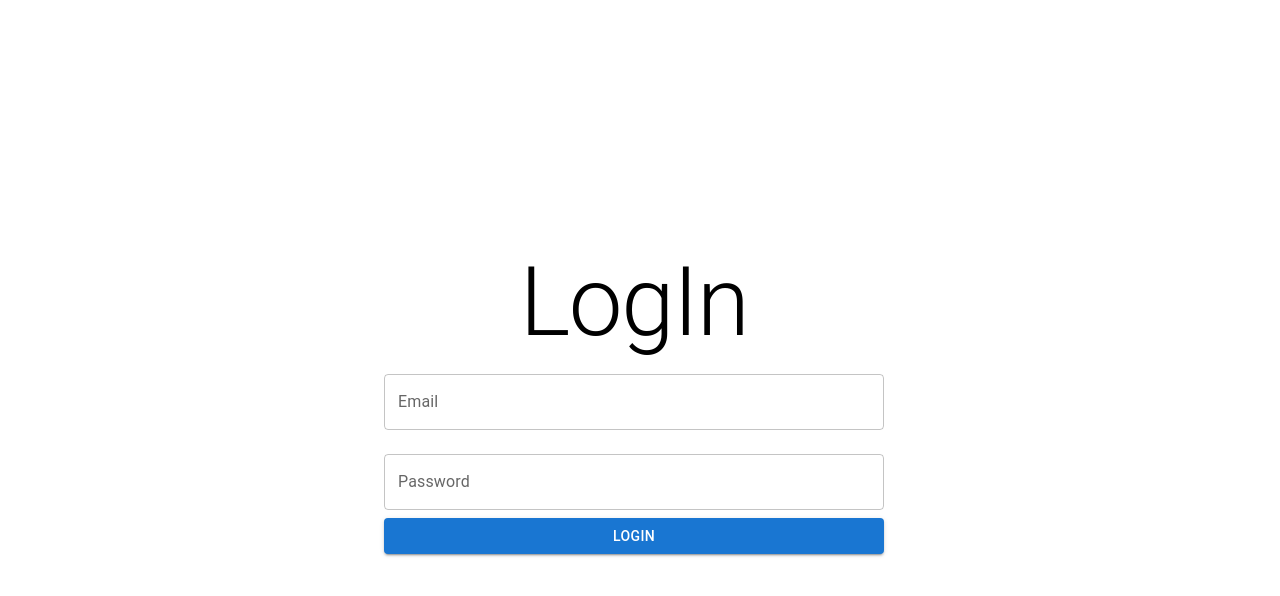
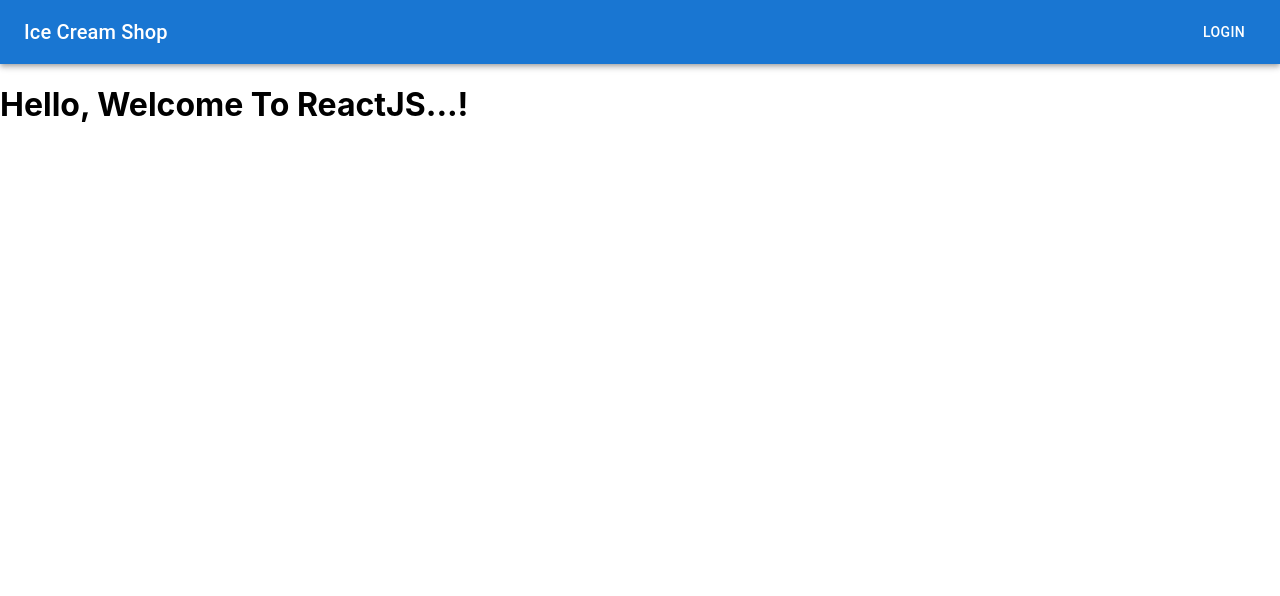
Before and after one commit to abhimkdm/icecream_shop_app, a React (Create React App) app: page / in a window 1280 px wide. Shown: the top 596 px of the page. Built offline with nearby package versions, Linux system fonts and the light colour scheme.

Commit message:
ReactJS Validations and Routes

```diff
--- a/package.json
+++ b/package.json
@@ -15,6 +15,7 @@
     "@types/react-dom": "^18.3.1",
     "react": "^18.3.1",
     "react-dom": "^18.3.1",
+    "react-router-dom": "^6.28.0",
     "react-scripts": "5.0.1",
     "typescript": "^4.9.5",
     "web-vitals": "^2.1.4"
--- a/src/App.tsx
+++ b/src/App.tsx
@@ -1,18 +1,31 @@
-import React from 'react';
-import './App.css';
-import Login from './components/Auth/Login/Login';
+import React from "react";
+import "./App.css";
+import { BrowserRouter as Router, Routes, Route } from "react-router-dom";
+import Home from "./components/Home/Home";
+import Login from "./components/Auth/Login/Login";
+import NavBar from "./components/common/Navbar";
 
 const App: React.FC = () => {
   return (
-    <div className="App">
-      <header className="App-header">
-        {/* <HomeComponent title="Welcome" name="Home">
-          <h1>Welcome Home</h1>
-        </HomeComponent> */}
-        <Login />
-      </header>
-    </div>
+    <>
+      <NavBar />
+      <Router>
+        <Routes>
+          <Route path="/" element={<Home />}></Route>
+          <Route path="/login" element={<Login />}></Route>
+        </Routes>
+      </Router>
+    </>
   );
-}
+};
 
 export default App;
+
+ // <div className="App">
+    //   <header className="App-header">
+    //     {/* <HomeComponent title="Welcome" name="Home">
+    //       <h1>Welcome Home</h1>
+    //     </HomeComponent> */}
+    //     <Login />
+    //   </header>
+    // </div>
--- a/src/components/Auth/Login/Login.tsx
+++ b/src/components/Auth/Login/Login.tsx
@@ -1,5 +1,6 @@
 import { Container, TextField, Typography, Button, Box } from "@mui/material";
 import React, { useState } from "react";
+import { _IsValidEmail, _IsValidPass } from "../../../helpers/Validations";
 
 const Login: React.FC = () => {
   const [email, setEmail] = useState<string>("");
@@ -10,7 +11,6 @@ const Login: React.FC = () => {
   //Event
   const handleLogin = (e: React.FormEvent) =>{
     e.preventDefault();
-    console.log("Submit");
 
     // console.log(email);
     // console.log(password);
@@ -21,8 +21,8 @@ const Login: React.FC = () => {
 
     //Set the error messages
     const errors = {
-        email: email === "" ? "Please enter valid email." : "",
-        password: password === "" ? "Plesae enter valid password." : ""
+        email: !_IsValidEmail(email) ? "Please enter valid email." : "",
+        password: !_IsValidPass(password) ? "Plesae enter valid password." : ""
     }
 
     //Login Form validations
--- a/src/components/Home/Home.tsx
+++ b/src/components/Home/Home.tsx
@@ -4,12 +4,16 @@
 //     return <> <h1> Hello, {props.title} </h1> </>
 // }
 
+// const Home = (props : any) => {
+//     const { name, title } = props;
+//     return <>
+//     <h1> Hello, {title} {name} </h1>
+//     {props.children}
+//     </>
+// }
+
 const Home = (props : any) => {
-    const { name, title } = props;
-    return <>
-    <h1> Hello, {title} {name} </h1>
-    {props.children}
-    </>
+    return <><h1>Hello, Welcome To ReactJS...!</h1></>
 }
 
 export default Home;
--- /dev/null
+++ b/src/components/common/Navbar.tsx
@@ -0,0 +1,20 @@
+import AppBar from '@mui/material/AppBar';
+import Box from '@mui/material/Box';
+import Toolbar from '@mui/material/Toolbar';
+import Typography from '@mui/material/Typography';
+import Button from '@mui/material/Button';
+
+export default function NavBar() {
+  return (
+    <Box sx={{ flexGrow: 1 }}>
+      <AppBar position="static">
+        <Toolbar>
+         <Typography variant="h6" component="div" sx={{ flexGrow: 1 }}>
+            Ice Cream Shop
+          </Typography>
+          <Button color="inherit">Login</Button>
+        </Toolbar>
+      </AppBar>
+    </Box>
+  );
+}
--- /dev/null
+++ b/src/helpers/Validations.ts
@@ -0,0 +1,13 @@
+
+//Email validation
+export const _IsValidEmail = (email : string) => {
+    //pattern matching
+    const emailRegEX = /^\w+@[a-zA-Z_]+?\.[a-zA-Z]{2,3}$/;
+    return emailRegEX.test(email);
+}
+
+//Password validation
+export const _IsValidPass = (password : string) => {
+    const passRegEx = /^[a-zA-Z]\w{3,14}$/;
+    return passRegEx.test(password);
+}
```
Also changed, not shown: 1 other file (tests, documents, lock files or other folders).
